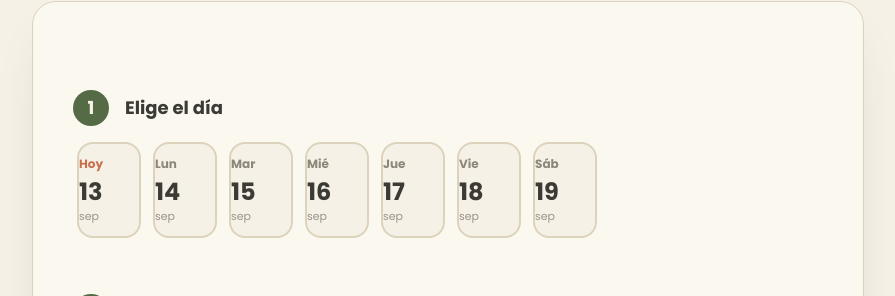
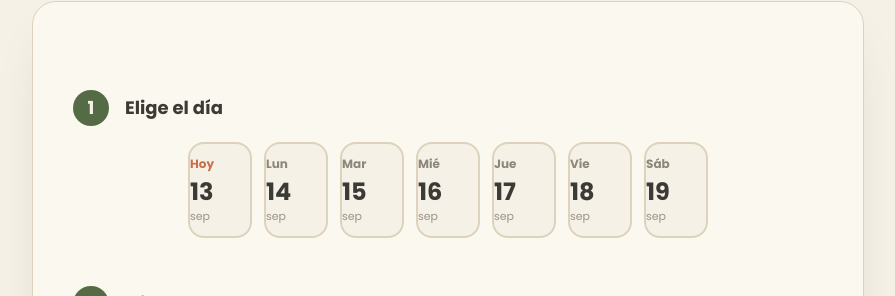
Before and after one commit to Nagomu26/your-barber-nature, a React (Vite) app: page / in a window 1280 px wide. Shown: the part 2838-3134 px from the top of the page, without its empty margins (192-1087 px from the left). Built offline with nearby package versions, Linux system fonts and the light colour scheme; no server answers.

Commit message:
Fix: los dias de reserva se reparten en varias lineas en vez de desbordarse

```diff
--- a/src/components/site/Booking.tsx
+++ b/src/components/site/Booking.tsx
@@ -237,7 +237,7 @@
             />
             <Paso numero={1} titulo="Elige el día">
               <div
-                className="flex gap-3 overflow-x-auto px-1 pb-2"
+                className="flex flex-wrap justify-center gap-3"
                 role="listbox"
                 aria-label="Selecciona un día"
               >
```
